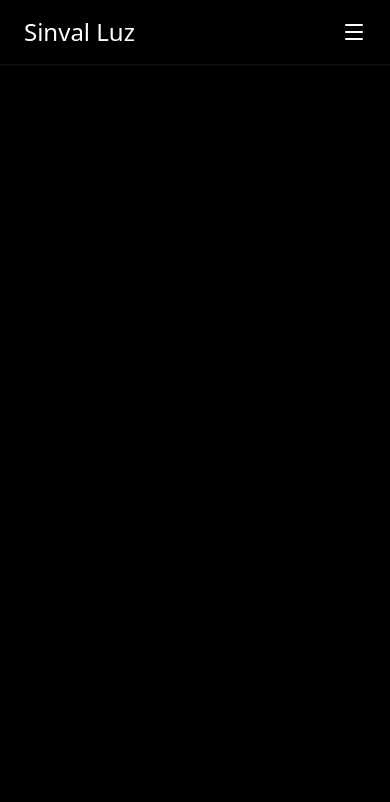
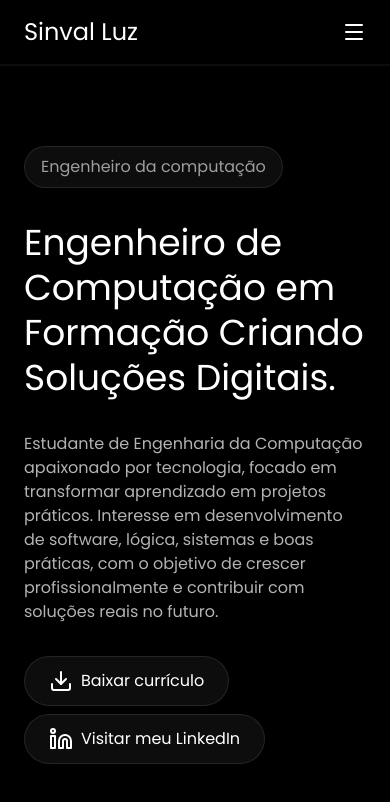
Before and after one commit to Sinvalluz/Portfolio-Sinval-Luz, a React (Vite) app: page / in a window 390 px wide. Shown: the top 802 px of the page. Built offline with nearby package versions, Linux system fonts and the light colour scheme.

Commit message:
feat: Adiciona a seção de apresentação responsiva

```diff
--- a/index.html
+++ b/index.html
@@ -5,6 +5,11 @@
   <meta charset="UTF-8" />
   <meta name="viewport" content="width=device-width, initial-scale=1.0" />
   <title>Portfólio Sinval Luz</title>
+  <link rel="preconnect" href="https://fonts.googleapis.com">
+  <link rel="preconnect" href="https://fonts.gstatic.com" crossorigin>
+  <link
+    href="https://fonts.googleapis.com/css2?family=Poppins:ital,wght@0,100;0,200;0,300;0,400;0,500;0,600;0,700;0,800;0,900;1,100;1,200;1,300;1,400;1,500;1,600;1,700;1,800;1,900&display=swap"
+    rel="stylesheet">
 </head>
 
 <body>
--- a/src/App.tsx
+++ b/src/App.tsx
@@ -1,9 +1,11 @@
 import Header from './components/Header';
+import Main from './components/Main';
 
 const App = () => {
 	return (
 		<div className='relative'>
 			<Header />
+			<Main />
 		</div>
 	);
 };
--- a/src/components/Header/index.tsx
+++ b/src/components/Header/index.tsx
@@ -45,7 +45,11 @@ const Header = () => {
 				>
 					PT | EN
 				</button>
-				<a href='https://github.com/Sinvalluz'>
+				<a
+					href='https://github.com/Sinvalluz'
+					target='_blank'
+					rel='noreferrer'
+				>
 					<GithubIcon />
 				</a>
 			</div>
--- /dev/null
+++ b/src/components/Main/index.tsx
@@ -0,0 +1,11 @@
+import PresentationSection from '../PresentationSection';
+
+const Main = () => {
+	return (
+		<main className='pt-20 px-6'>
+			<PresentationSection />
+		</main>
+	);
+};
+
+export default Main;
--- /dev/null
+++ b/src/components/PresentationSection/index.tsx
@@ -0,0 +1,44 @@
+import { Download } from 'lucide-react';
+import { downloadResume } from '../../utils/downloadResume';
+import LinkedinIcon from '../ui/LinkedinIcon';
+
+const PresentationSection = () => {
+	return (
+		<section className='space-y-8'>
+			<div className='inline-block px-4 py-2 rounded-full bg-white/5 border border-white/10 text-white/60'>
+				Engenheiro da computação
+			</div>
+			<h2 className='text-white max-w-4xl text-4xl md:text-5xl lg:text-6xl leading-tight'>
+				Engenheiro de Computação em Formação Criando Soluções Digitais.
+			</h2>
+			<p className='text-white/70 max-w-2xl'>
+				Estudante de Engenharia da Computação apaixonado por tecnologia,
+				focado em transformar aprendizado em projetos práticos.
+				Interesse em desenvolvimento de software, lógica, sistemas e
+				boas práticas, com o objetivo de crescer profissionalmente e
+				contribuir com soluções reais no futuro.
+			</p>
+			<div className='text-white flex gap-2 md:flex-row flex-col items-start'>
+				<button
+					type='button'
+					className='px-6 py-3 bg-white/5 border border-white/10 text-white rounded-full hover:bg-white/10 transition-all flex items-center gap-2 cursor-pointer'
+					onClick={downloadResume}
+				>
+					<Download />
+					Baixar currículo
+				</button>
+				<a
+					href='https://www.linkedin.com/in/sinval-luz-268707229/'
+					target='_blank'
+					rel='noreferrer'
+					className='px-6 py-3 bg-white/5 border border-white/10 text-white rounded-full hover:bg-white/10 transition-all flex items-center gap-2'
+				>
+					<LinkedinIcon />
+					Visitar meu LinkedIn
+				</a>
+			</div>
+		</section>
+	);
+};
+
+export default PresentationSection;
--- /dev/null
+++ b/src/components/ui/LinkedinIcon/index.tsx
@@ -0,0 +1,34 @@
+import type { SVGProps } from 'react';
+import type { JSX } from 'react/jsx-runtime';
+
+const LinkedinIcon = (
+	props: JSX.IntrinsicAttributes & SVGProps<SVGSVGElement>,
+) => (
+	<svg
+		xmlns='http://www.w3.org/2000/svg'
+		width={24}
+		height={24}
+		viewBox='0 0 24 24'
+		fill='none'
+		stroke='currentColor'
+		strokeWidth={2}
+		strokeLinecap='round'
+		strokeLinejoin='round'
+		className='lucide lucide-linkedin-icon lucide-linkedin'
+		{...props}
+	>
+		<path d='M16 8a6 6 0 0 1 6 6v7h-4v-7a2 2 0 0 0-2-2 2 2 0 0 0-2 2v7h-4v-7a6 6 0 0 1 6-6z' />
+		<rect
+			width={4}
+			height={12}
+			x={2}
+			y={9}
+		/>
+		<circle
+			cx={4}
+			cy={4}
+			r={2}
+		/>
+	</svg>
+);
+export default LinkedinIcon;
--- a/src/index.css
+++ b/src/index.css
@@ -6,6 +6,7 @@
 
 body {
 	background-color: black;
+	font-family: "Poppins", sans-serif;
 	min-height: 100vh;
 	width: 100vw;
 }
--- /dev/null
+++ b/src/utils/downloadResume.ts
@@ -0,0 +1,8 @@
+export const downloadResume = () => {
+	const link = document.createElement('a');
+	link.href = '/Curriculo_Sinval_Luz_Souza_Filho.pdf';
+	link.download = 'Curriculo_Sinval_Luz_Souza_Filho.pdf';
+	document.body.appendChild(link);
+	link.click();
+	document.body.removeChild(link);
+};
```
Also changed, not shown: 1 other file (tests, documents, lock files or other folders).
